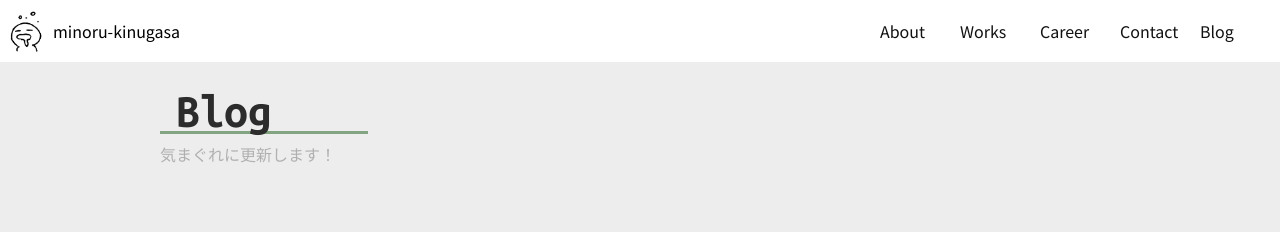
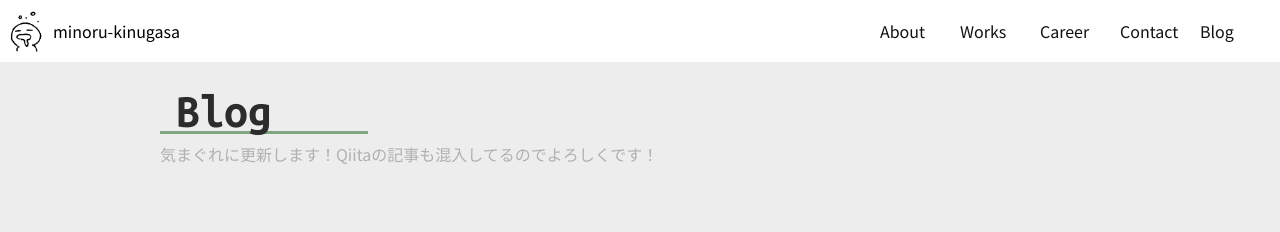
Before and after one commit to minoru-kinugasa-105/minoru-kinugasa-105.github.io, a Next.js app: page /blog in a window 1280 px wide. Shown: the top 232 px of the page. Built offline with nearby package versions, Linux system fonts and the light colour scheme; no server answers; a web font is replaced by a local one.

Commit message:
文字をいくつか修正

```diff
--- a/src/app/blog/page.tsx
+++ b/src/app/blog/page.tsx
@@ -65,7 +65,7 @@ export default async function Blog() {
             <section className="section first-section blog">
                 <h1 className="section-title">
                     <span className="title-text">Blog</span>
-                    <span className="subtitle-text">気まぐれに更新します！</span>
+                    <span className="subtitle-text">気まぐれに更新します！Qiitaの記事も混入してるのでよろしくです！</span>
                 </h1>
                 <div className="main blog-main">
                     <div className="blog-article">
```
